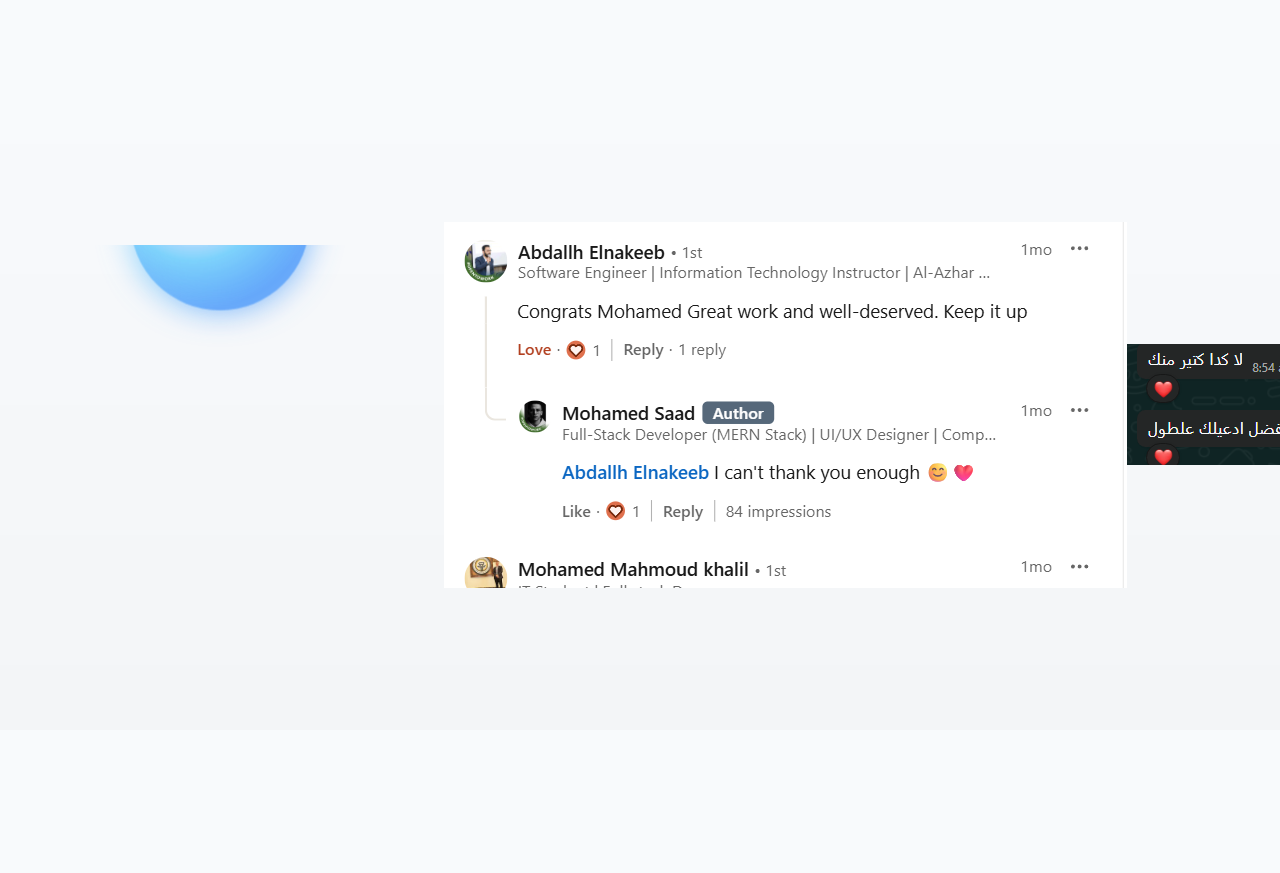
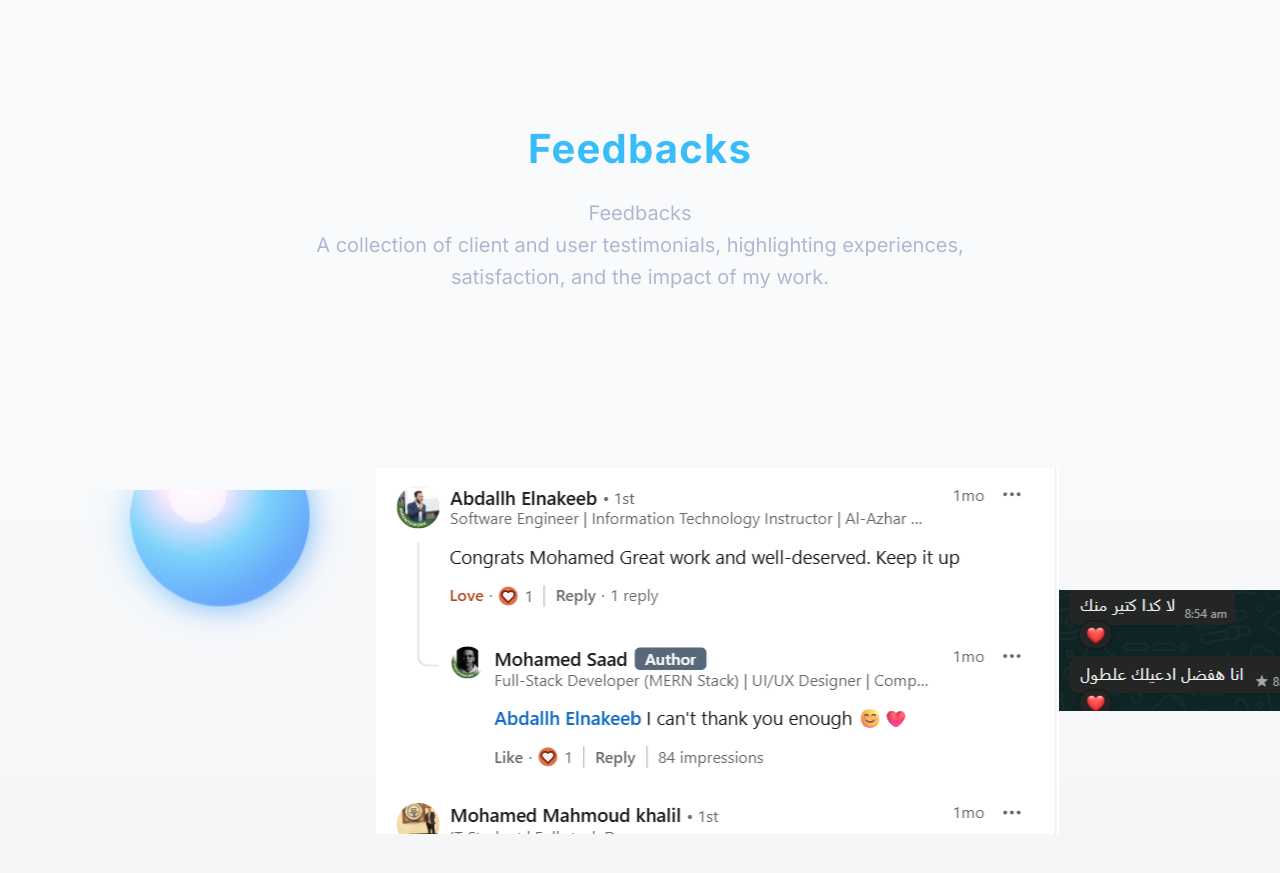
Before and after one commit to moHamedsaADHA/Portfolio, a React (Vite) app: page / in a window 1280 px wide. Shown: the part 5546-6419 px from the top of the page. Built offline with nearby package versions, Linux system fonts and the light colour scheme.

Commit message:
feedbacks photos

```diff
--- a/src/components/Feedbacks.tsx
+++ b/src/components/Feedbacks.tsx
@@ -35,7 +35,7 @@ export const Feedbacks: React.FC = () => {
     ScrollTrigger.getAll().forEach((t) => t.kill());
 
     const CONFIG = {
-      quickToDuration: 1.8,
+      quickToDuration: 10.8, // slower image motion
       pinMultiplier: 1.2,
       ease: 'power3.out',
     };
@@ -84,6 +84,38 @@ export const Feedbacks: React.FC = () => {
   }, []);
 
   return (
+    <>
+      <div style={{
+        display: 'flex',
+        flexDirection: 'column',
+        alignItems: 'center',
+        justifyContent: 'center',
+        textAlign: 'center',
+        margin: '2.5rem 0 2rem 0',
+      }}>
+        <a href="#feedbacks" style={{
+          fontWeight: 'bold',
+          fontSize: '2.5rem',
+          color: '#38bdf8',
+          textDecoration: 'none',
+          letterSpacing: '0.03em',
+          marginBottom: '1.1rem',
+          display: 'inline-block',
+        }}>
+          Feedbacks
+        </a>
+        <div style={{
+          fontSize: '1.25rem',
+          color: '#b0b8d1',
+          maxWidth: '700px',
+          margin: '0 auto',
+          lineHeight: '1.6',
+        }}>
+          Feedbacks<br />
+          A collection of client and user testimonials, highlighting experiences, satisfaction, and the impact of my work.
+
+        </div>
+      </div>
       <section id="feedbacks" className={styles.section} ref={containerRef} aria-label="Feedbacks">
         <div className={styles.inner}>
           <div className={styles.left}>
@@ -129,6 +161,7 @@ export const Feedbacks: React.FC = () => {
           </div>
         </div>
       </section>
+    </>
   );
 };
 
```
Lines whose indentation alone changed are shown as unchanged.
